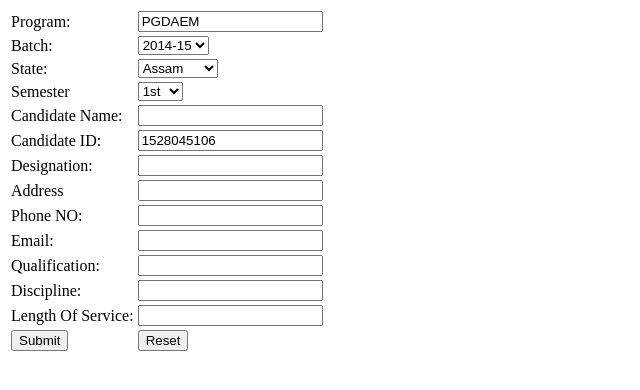
After one commit to RocktimRajkumar/Trainee-Management-System, a PHP site: page /pgdaem.php in a window 1280 px wide. The commit adds this page. Shown: the top 390 px of the page, without its empty margins (0-640 px from the left). Run offline with PHP 8.4, Linux system fonts and the light colour scheme.

Commit message:
add schedule remove useless code,addprogram remove 2 program and add 1 program,menu.php modified,script.js remove myfunction,databaseupdate,pgdaem,savepgdaem added,.

```diff
--- a/Files/addSchedule.php
+++ b/Files/addSchedule.php
@@ -73,7 +73,8 @@ $result = mysqli_query($link,$sql);
     </div>
 
 
-    <script>
+
+<script>
     function myProgramName(str){
     if (str == "0") {
         document.getElementById("programName").innerHTML = "";
@@ -130,6 +131,7 @@ $result = mysqli_query($link,$sql);
 
   }
 
+
 </script>
 
 
--- a/Files/menu.php
+++ b/Files/menu.php
@@ -1,5 +1,5 @@
 <div class="a1-container a1-black">
-<div id="mbmcpebul_wrapper" style="max-width: 780px;">
+<div id="mbmcpebul_wrapper" style="max-width: 898px;">
   <ul id="mbmcpebul_table" class="mbmcpebul_menulist css_menu">
   <li><div class="buttonbg gradient_button gradient58"><div class="icon_1"><a href="admin.php" class="button_1">Home</a></div></div></li>
   <li><div class="buttonbg gradient_button gradient58" style="width: 145px;"><div class="arrow"><div class="icon_2"><a>Program</a></div></div></div>
@@ -20,6 +20,7 @@
     <li class="gradient_menuitem gradient36"><a class="with_img_16" title=""><img src="index_files/mbico_mbmcp_8.png" alt="" />Edit Schedule</a></li>
     <li class="gradient_menuitem gradient36 last_item"><a class="with_img_16" title=""><img src="index_files/mbico_mbmcp_9.png" alt="" />Delete Schedule</a></li>
     </ul></li>
+     <li><div class="buttonbg gradient_button gradient58" style="width: 116px;"><div class="icon_5"><a href="pgdaem.php" class="button_5">PGDAEM </a></div></div></li>
   <li><div class="buttonbg gradient_button gradient58" style="width: 116px;"><div class="icon_5"><a class="button_5">Report</a></div></div></li>
   <li><div class="buttonbg gradient_button gradient58" style="width: 119px;"><div class="icon_6"><a href="logout.php" class="button_6">Logout</a></div></div></li>
   </ul>
--- /dev/null
+++ b/Files/pgdaem.php
@@ -0,0 +1,83 @@
+<!DOCTYPE html>
+<html>
+<head>
+    <meta charset="UTF-8">
+    <title>PGDAEM</title>
+</head>
+<body>
+   <form action="savepgdaem.php" method="POST">
+    <table>
+        <tr>
+            <td><label for="program">Program:</label></td>
+            <td><input name='program' type="text" value='PGDAEM' readonly></td>
+        </tr>
+        <tr>
+            <td><label for="batch">Batch:</label></td>
+            <td><select name="batch" id="batch">
+                <option value="2014-15">2014-15</option>
+                <option value="2015-16">2015-16</option>
+                <option value="2016-17">2016-17</option>
+                <option value="2017-18">2017-18</option>
+                <option value="2018-19">2018-19</option>
+            </select></td>
+        </tr>
+        <tr>
+            <td><label for="state">State:</label></td>
+            <td><select name="state" id="state">
+                <option value="assam">Assam</option>
+                <option value="nagaland">Nagaland</option>
+            </select></td>
+        </tr>
+        <tr>
+            <td><label for="semester">Semester</label></td>
+            <td><select name="semester" id="semester">
+                <option value="1st">1st</option>
+                <option value="2nd">2nd</option>
+            </select></td>
+        </tr>
+        <tr>
+            <td><label for="name">Candidate Name:</label></td>
+            <td><input id="Name" name='canname' type="text"></td>
+        </tr>
+        <tr>
+            <td><label for="id">Candidate ID:</label></td>
+            <td><input type="text" name="id" id="id" value='<?php echo time(); ?>'></td>
+        </tr>
+        <tr>
+            <td><label for="designation">Designation:</label></td>
+            <td><input type="text" name="designation" id="designation"></td>
+        </tr>
+        <tr>
+            <td><label for="address">Address</label></td>
+            <td><input name='address' type="text" id="address"></td>
+        </tr>
+        <tr>
+            <td><label for="phone">Phone NO: </label></td>
+            <td><input type="text" name="phoneno" id="phone"></td>
+        </tr>
+        <tr>
+            <td><label for="email">Email:</label></td>
+            <td><input type="email" name="email" id="email"></td>
+        </tr>
+        <tr>
+            <td><label for="qualificationi">Qualification:</label></td>
+            <td><input type="text" name="qualification" id="qualification"></td>
+        </tr>
+        <tr>
+            <td><label for="discipline">Discipline:</label></td>
+            <td><input type="text" name="discipline" id="discipline"></td>
+        </tr>
+        <tr>
+            <td><label for="lenofservice">Length Of Service:</label></td>
+            <td><input type="text" name="lenofservice" id="lenofservice"></td>
+        </tr>
+        <tr>
+            <td><input type="submit" value="Submit"></td>
+            <td><input type="reset" value="Reset"></td>
+        </tr>
+    </table>
+</form>
+
+
+</body>
+</html>
```
Also changed, not shown: Files/addprogram.php (+4 -17 lines), Files/savepgdaem.php (added, +37 -0 lines), Files/script/script.js (+0 -41 lines), Files/style.css (+24 -0 lines), tms.sql (+11 -4 lines).
